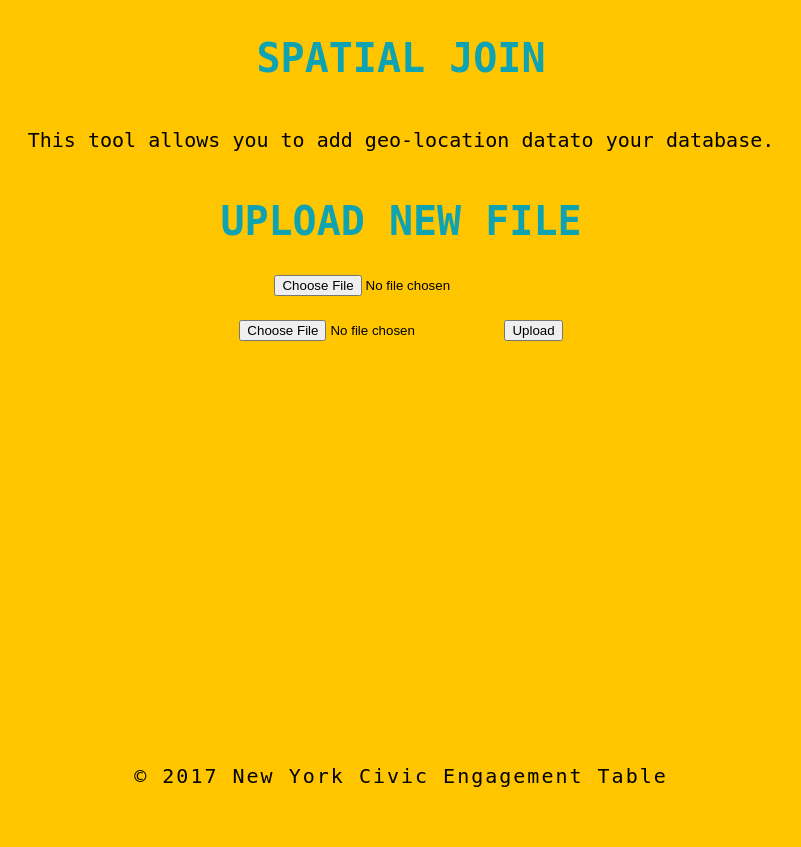
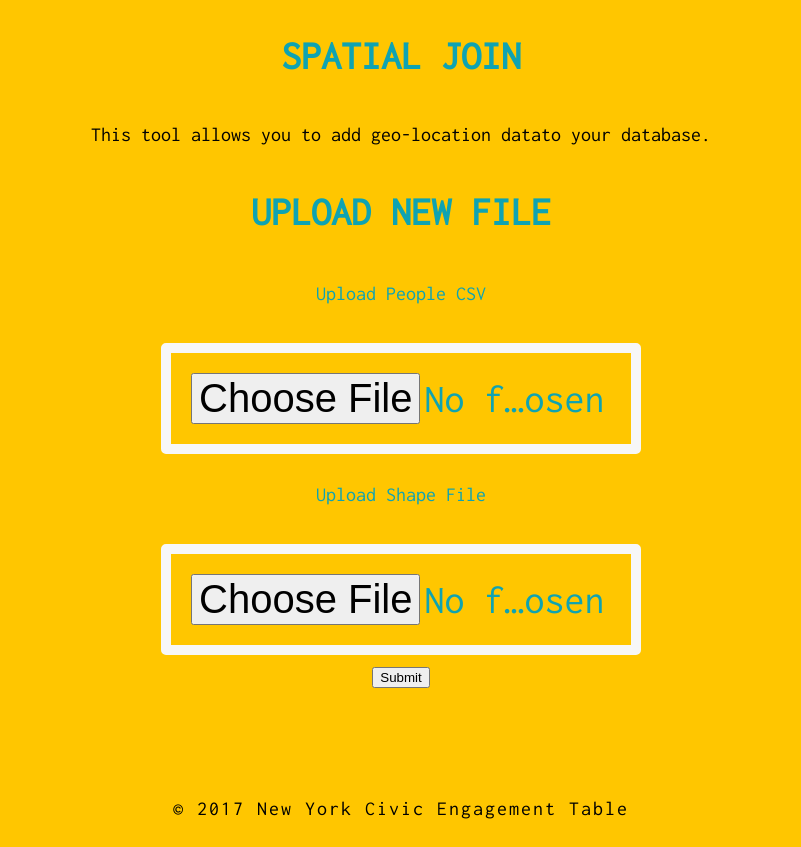
Before and after one commit to nycivicengagementtable/spatial_join, a Flask app: page / in a window 1280 px wide. Shown: the whole page, without its empty margins (239-1040 px from the left). Before the commit the page ends 787 px from the top, so only its background shows below. Run offline with Flask 2, Linux system fonts and the light colour scheme.

Commit message:
Fixed layout for index.html.

```diff
--- a/spatial-join-flask/templates/index.html
+++ b/spatial-join-flask/templates/index.html
@@ -4,6 +4,7 @@
 <head>
     <meta charset="utf-8">
     <title>Spatial Join</title>
+    <link href="https://fonts.googleapis.com/css?family=Inconsolata" rel="stylesheet">
     <link rel="stylesheet" href="static/style.css">
 </head>
 
@@ -15,10 +16,16 @@
         </div>
         <main class="Site-content">
             <h1>Upload new File</h1>
-            <form method="post" enctype="multipart/form-data">
-              <p><input type="file" name="people">
-              <p><input type="file" name="shapes">
-              <input type="submit" value="Upload">
+            <form method="post" enctype="multipart/form-data" class="upload-form">
+                <div class="people">
+                    <label for="file-select">Upload People CSV</label>
+                    <input type="file" id="people-select" name="people" class="people-select" accept=".csv">
+                </div>
+                <div class="shapes">
+                    <label for="shapes-select">Upload Shape File</label>
+                    <input type="file" name="shapes" id="shapes-select" class="shapes-select" accept=".csv">
+                </div>
+              <button type="submit" class="btn" value="Upload">Submit</button>
             </form>
         </main>
 
```
